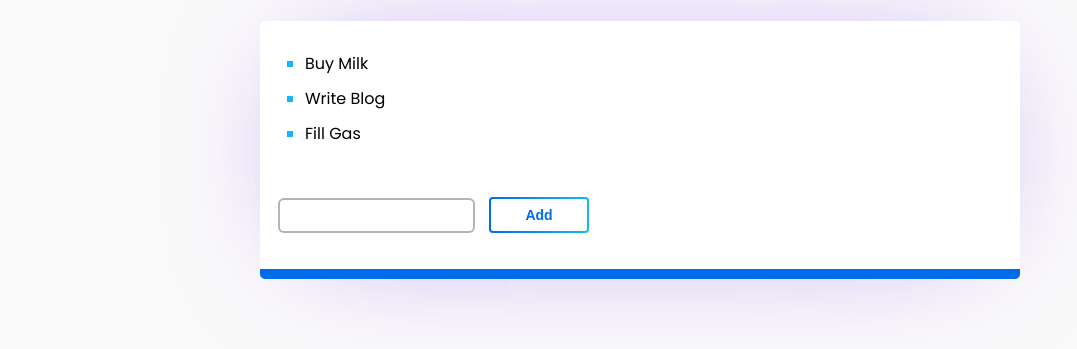
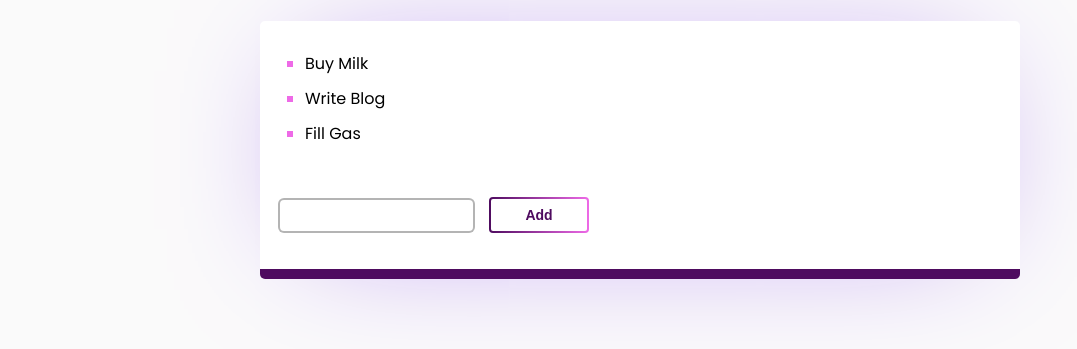
Before and after one commit to lfbergee/rendertime, a Preact app in the folder apps/client-side/: page / in a window 1280 px wide. Shown: the part 79-428 px from the top of the page, without its empty margins (0-1077 px from the left). Built offline with nearby package versions, Linux system fonts and the light colour scheme.

Commit message:
fix: make it pretty

```diff
--- a/apps/client-side/src/index.css
+++ b/apps/client-side/src/index.css
@@ -1,6 +1,6 @@
 :root {
-  --dark-blue: #006ce9;
-  --light-blue: #18b6f6;
+  --dark-blue: #4e0b5f;
+  --light-blue: #ee6ae7;
   --light-purple: #ac7ff4;
   --dark-purple: #713fc2;
 }
--- a/apps/magic/src/global.css
+++ b/apps/magic/src/global.css
@@ -1,6 +1,6 @@
 :root {
-  --dark-blue: #006ce9;
-  --light-blue: #18b6f6;
+  --dark-blue: #0b5f20;
+  --light-blue: #6aee8b;
   --light-purple: #ac7ff4;
   --dark-purple: #713fc2;
 }
--- a/apps/server-side/pages/index.css
+++ b/apps/server-side/pages/index.css
@@ -1,6 +1,6 @@
 :root {
-  --dark-blue: #006ce9;
-  --light-blue: #18b6f6;
+  --dark-blue: #5f0b0b;
+  --light-blue: #ee6a6a;
   --light-purple: #ac7ff4;
   --dark-purple: #713fc2;
 }
```
